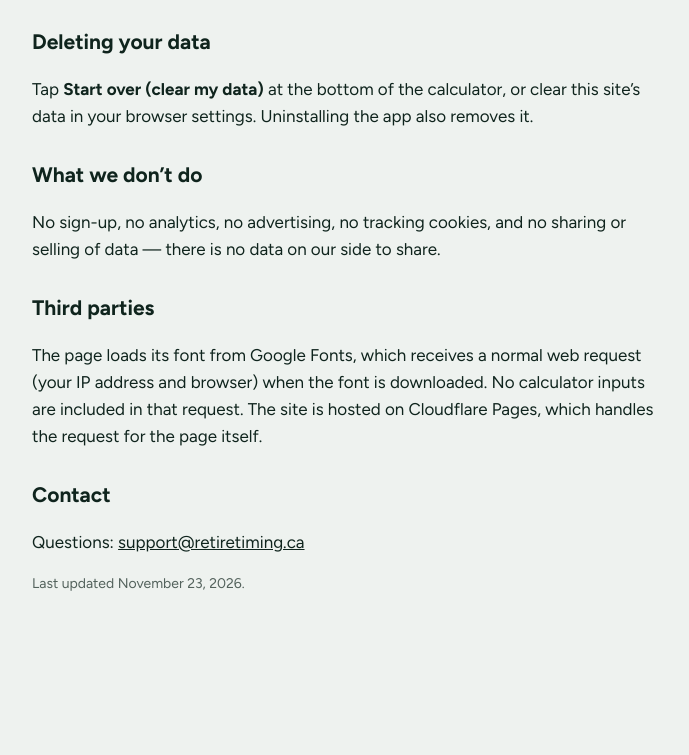
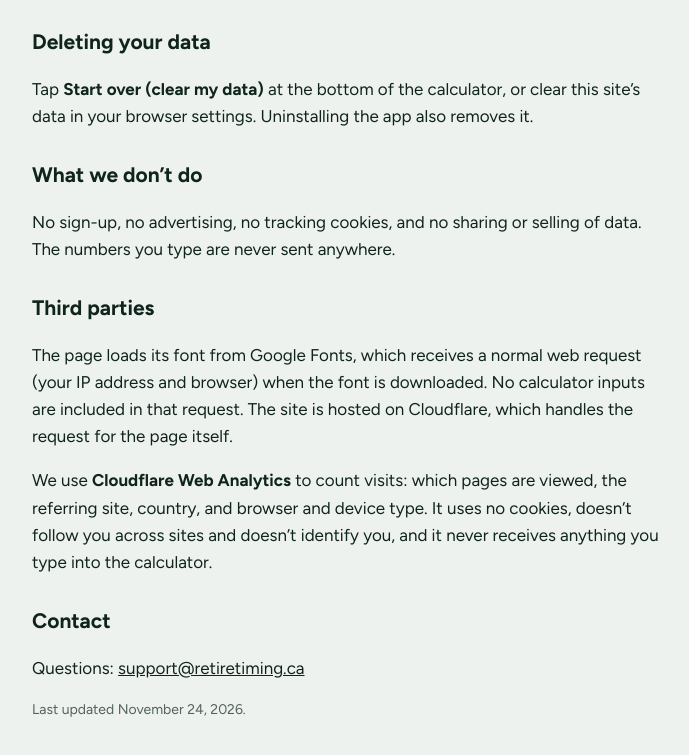
Before and after one commit to ngujral/retire-timing, a plain HTML site: page privacy.html in a window 1280 px wide. Shown: the part 439-1194 px from the top of the page, without its empty margins (292-981 px from the left). Before the commit the page ends 1097 px from the top, so only its background shows below. Drawn offline with Linux system fonts and the light colour scheme.

Commit message:
Allow Cloudflare Web Analytics; update privacy page
Co-Authored-By: Claude Opus 5.5 <noreply@anthropic.com>
Claude-Session: https://claude.ai/code/session_0157hHn4goHNLPySEwrhpN8u

```diff
--- a/privacy.html
+++ b/privacy.html
@@ -43,14 +43,15 @@ h2{font-size:21px;margin:28px 0 6px}
 <p>Tap <b>Start over (clear my data)</b> at the bottom of the calculator, or clear this site’s data in your browser settings. Uninstalling the app also removes it.</p>
 
 <h2>What we don’t do</h2>
-<p>No sign-up, no analytics, no advertising, no tracking cookies, and no sharing or selling of data — there is no data on our side to share.</p>
+<p>No sign-up, no advertising, no tracking cookies, and no sharing or selling of data. The numbers you type are never sent anywhere.</p>
 
 <h2>Third parties</h2>
-<p>The page loads its font from Google Fonts, which receives a normal web request (your IP address and browser) when the font is downloaded. No calculator inputs are included in that request. The site is hosted on Cloudflare Pages, which handles the request for the page itself.</p>
+<p>The page loads its font from Google Fonts, which receives a normal web request (your IP address and browser) when the font is downloaded. No calculator inputs are included in that request. The site is hosted on Cloudflare, which handles the request for the page itself.</p>
+<p>We use <b>Cloudflare Web Analytics</b> to count visits: which pages are viewed, the referring site, country, and browser and device type. It uses no cookies, doesn’t follow you across sites and doesn’t identify you, and it never receives anything you type into the calculator.</p>
 
 <h2>Contact</h2>
 <p>Questions: <a href="mailto:support@retiretiming.ca">support@retiretiming.ca</a></p>
-<p class="note">Last updated November 23, 2026.</p>
+<p class="note">Last updated November 24, 2026.</p>
 </main>
 <script>if('serviceWorker' in navigator)navigator.serviceWorker.register('sw.js').catch(()=>{})</script>
 </body>
--- a/sw.js
+++ b/sw.js
@@ -1,6 +1,6 @@
 // Offline support: cache the app, serve it when there's no network.
 // Bump VERSION whenever you change any file so installed copies pick up the update.
-const VERSION = 'rtm-2026-11-24f';
+const VERSION = 'rtm-2026-11-24g';
 const SHELL = ['/', '/index.html', '/privacy.html', '/manifest.webmanifest', '/js/engine.js', '/js/params-2026.js',
   '/icons/icon-192.png', '/icons/icon-512.png', '/icons/maskable-512.png', '/icons/apple-touch-icon.png'];
 
```
Also changed, not shown: 1 other file.
